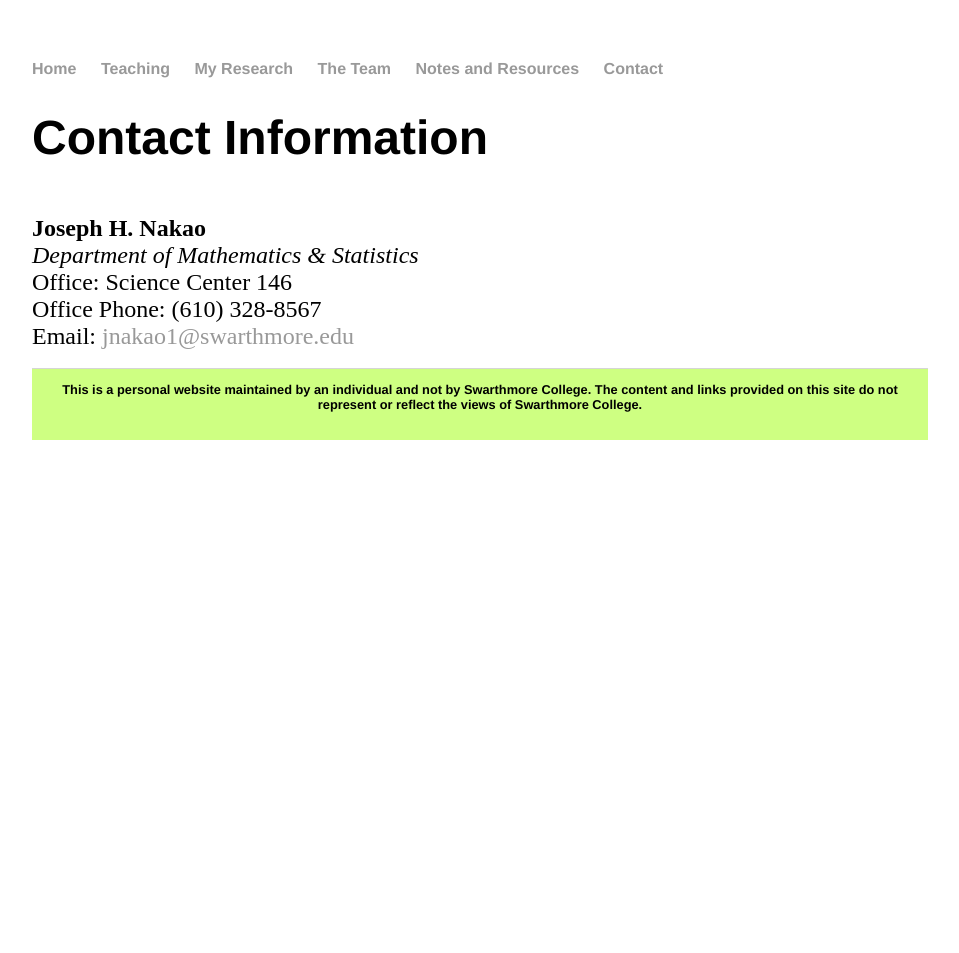
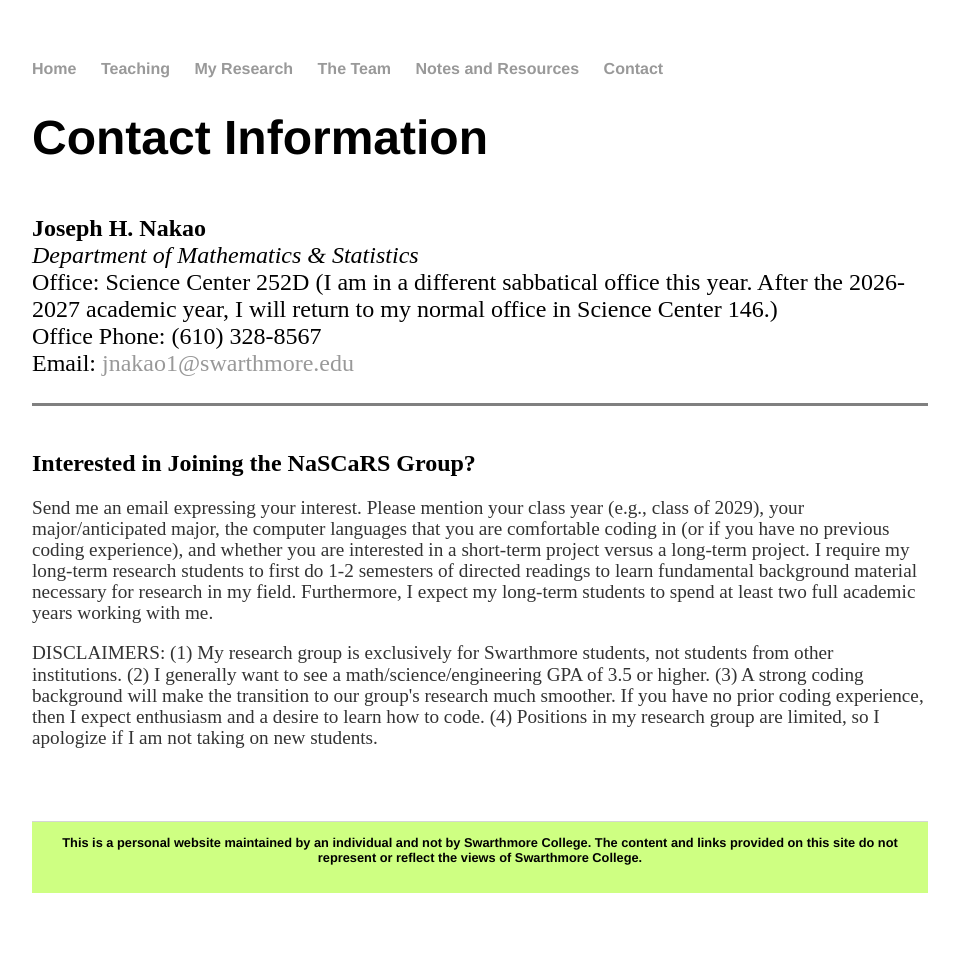
Before and after one commit to jhknakao/jhknakao.github.io, a Jekyll site: the page built from contact.html, in a window 1280 px wide. Shown: the whole page, without its empty margins (160-1119 px from the left). Built offline with Jekyll 4.4.1, drawn with Linux system fonts in a browser that asks for light colours; before the commit the page ends 900 px from its top, so only the background shows below that.

Commit message:
Update contact.html

```diff
--- a/contact.html
+++ b/contact.html
@@ -10,7 +10,7 @@ title: Joseph Nakao's Homepage
   <br>
   <i>Department of Mathematics & Statistics</i>
   <br>
-  Office: Science Center 146
+  Office: Science Center 252D (I am in a different sabbatical office this year. After the 2026-2027 academic year, I will return to my normal office in Science Center 146.)
   <br>
   Office Phone: (610) 328-8567
   <br>
@@ -18,4 +18,23 @@ title: Joseph Nakao's Homepage
 	</font>
   <br>
   <br>
+	<hr size="3" noshade>
+	<br>
+
+	<br>
+	<font size="5"><b>Interested in Joining the NaSCaRS Group?</b></font>
+	<br>
+  	<p>
+		Send me an email expressing your interest. Please mention your class year (e.g., class of 2029), your major/anticipated major, the computer languages that you are comfortable coding in (or if you have no previous coding experience), and whether you are interested in a short-term project versus a long-term project. I require my long-term research students to first do 1-2 semesters of directed readings to learn fundamental background material necessary for research in my field. Furthermore, I expect my long-term students to spend at least two full academic years working with me.
+	</p>
+	<p>
+		DISCLAIMERS: (1) My research group is exclusively for Swarthmore students, not students from other institutions. (2) I generally want to see a math/science/engineering GPA of 3.5 or higher. (3) A strong coding background will make the transition to our group's research much smoother. If you have no prior coding experience, then I expect enthusiasm and a desire to learn how to code. (4) Positions in my research group are limited, so I apologize if I am not taking on new students.
+	</p>
+	<br>
+	<br>
+	<br>
+
+
+
+
 </div><!-- /.blurb -->
```
Also changed, not shown: other parts of contact.html (+1 -1 lines).
